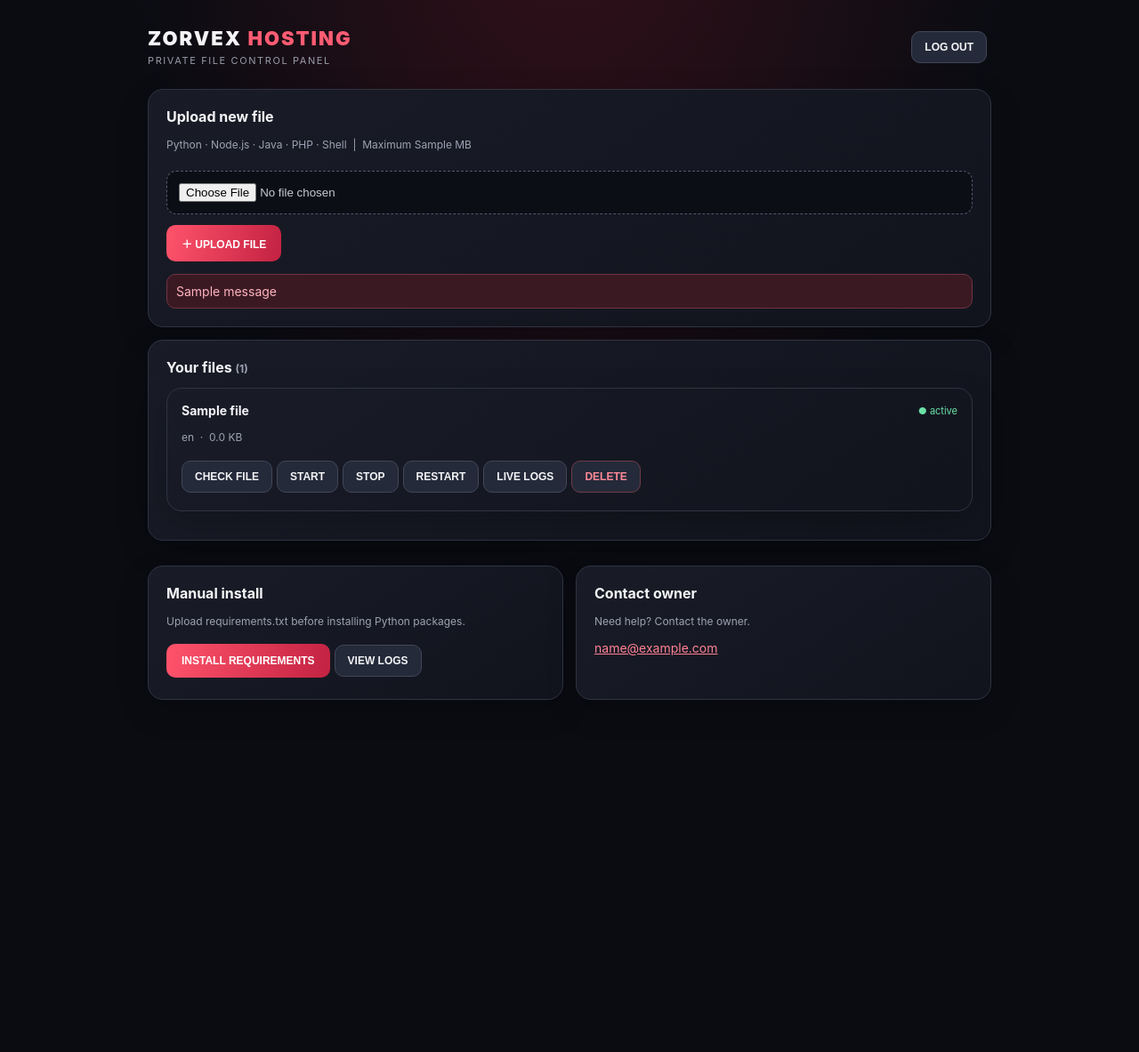
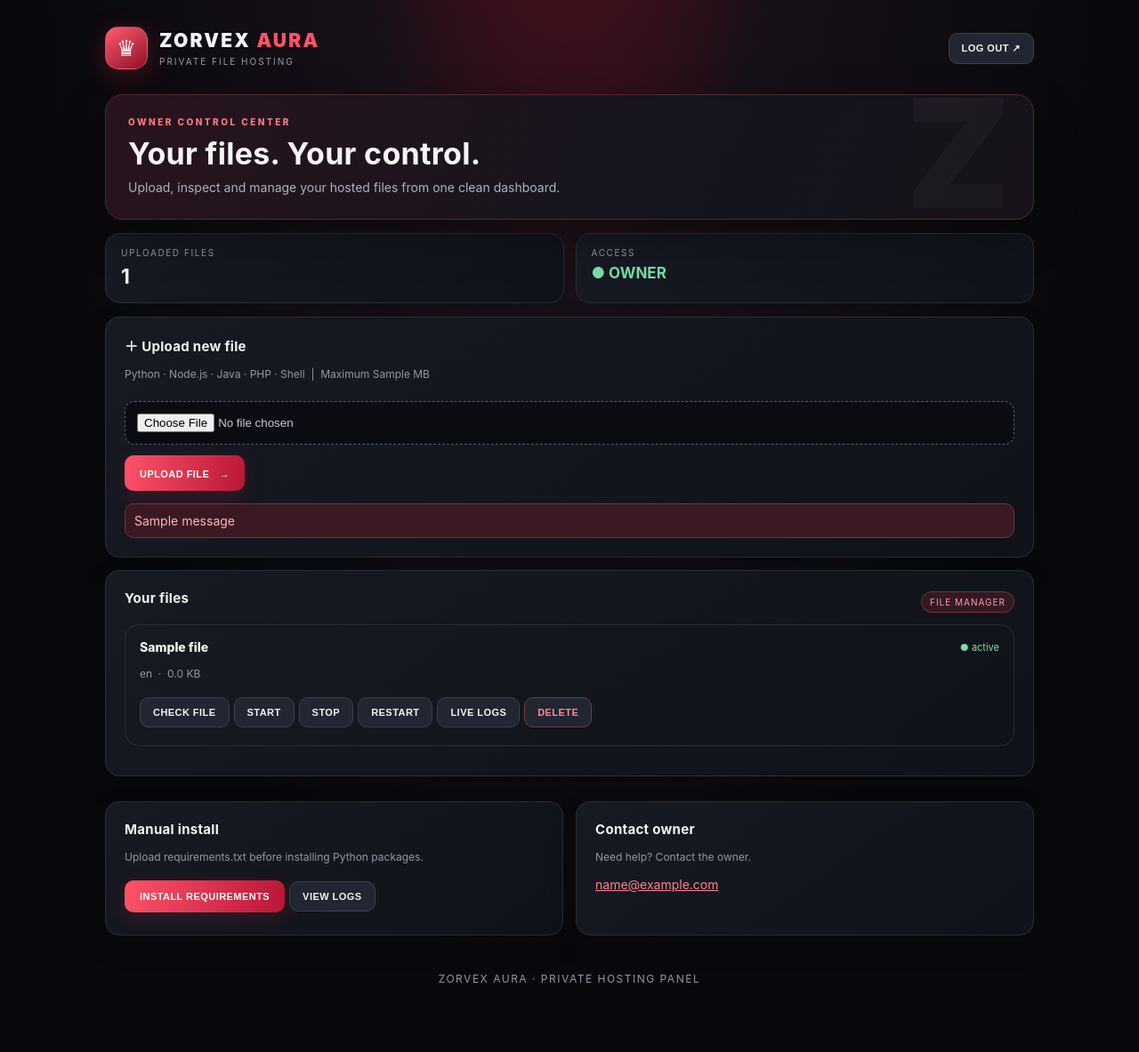
Before and after one commit to d89862403-hash/Render_hosting_2, a Flask app: template templates/index.html in a window 1280 px wide. Shown: the whole page at 89% size. Before the commit the page ends 787 px from the top, so only its background shows below. Run offline with Flask 3, Linux system fonts and the light colour scheme; the visitor is signed in with stand-in values (Sample User, id 1); the template is opened without the code that fills it: most values are stand-ins (such as "Sample title", 1, 10 or a date in 2020); one stand-in notice (Sample message) is shown; parts of the project's set-up code (start-up, migrations or seed data) failed here and were passed over.

Commit message:
Apply approved ZORVEX premium dashboard design

```diff
--- a/templates/index.html
+++ b/templates/index.html
@@ -1,30 +1,26 @@
 <!doctype html>
-<html lang="en"><head><meta charset="utf-8"><meta name="viewport" content="width=device-width,initial-scale=1"><meta name="theme-color" content="#090a10"><title>ZORVEX HOSTING</title>
+<html lang="en"><head><meta charset="utf-8"><meta name="viewport" content="width=device-width,initial-scale=1"><meta name="theme-color" content="#08090d"><title>ZORVEX AURA — Hosting</title>
 <style>
-*{box-sizing:border-box}body{margin:0;background:radial-gradient(ellipse at 50% -20%,#35101a 0%,#0a0c12 55%);color:#f5f4f7;font:14px Inter,system-ui,sans-serif}main{max-width:980px;margin:auto;padding:24px 16px 55px}
-header{display:flex;align-items:center;justify-content:space-between;gap:12px;margin:6px 0 25px}.brand{font-size:22px;font-weight:950;letter-spacing:2px}.brand span{color:#ff5c73}.tag{color:#999baa;font-size:11px;letter-spacing:1.6px;margin-top:5px}
-.panel,.file{background:linear-gradient(145deg,#191c27,#11141d);border:1px solid #303342;border-radius:17px;padding:20px;margin:14px 0;box-shadow:0 12px 35px #0003}
-.panel h2{font-size:16px;margin:0 0 8px}.muted{color:#9da2b2;font-size:12px;line-height:1.6}
-input[type=file]{width:100%;padding:13px;background:#0b0e15;border:1px dashed #55586a;border-radius:11px;color:#c9c9d2;margin:8px 0}
-button{background:#242a39;color:#f4f3f7;border:1px solid #41475a;border-radius:10px;padding:10px 14px;margin:4px 5px 4px 0;font-weight:650;font-size:12px;cursor:pointer}
-button.primary{background:linear-gradient(100deg,#ff536b,#c32242);border:0;color:white;padding:12px 17px}
-button.danger{color:#ff8998;border-color:#713b4a}.logout{margin:0}
-.file{padding:16px;margin:12px 0}.filetop{display:flex;justify-content:space-between;gap:10px;align-items:center;overflow-wrap:anywhere}.filename{font-weight:750;font-size:14px}.status{color:#6be0a6;font-size:11px;white-space:nowrap}.actions{display:flex;flex-wrap:wrap;margin-top:10px}
-pre{background:#080a10;border:1px solid #272b38;padding:13px;border-radius:10px;white-space:pre-wrap;overflow:auto;max-height:260px;color:#c8d3e2;font-size:12px}
-.flash{color:#ffb3be;background:#3a1923;border:1px solid #713342;padding:10px;border-radius:10px;margin-top:10px}
-a{color:#ff8295}.empty{padding:18px;text-align:center;color:#898d9d}.grid{display:grid;grid-template-columns:1fr 1fr;gap:14px}
-@media(max-width:620px){main{padding:18px 12px 40px}.panel{padding:16px}.brand{font-size:19px}.grid{grid-template-columns:1fr}}
+:root{--red:#e52e49;--red2:#ff5368;--bg:#08090d;--panel:#12141b;--line:#292d38;--muted:#9297a6;--white:#f5f5f7}
+*{box-sizing:border-box}body{margin:0;min-height:100vh;background:radial-gradient(ellipse at 50% -18%,#59101e 0%,#171018 27%,var(--bg) 67%);color:var(--white);font:14px Inter,system-ui,sans-serif}
+main{width:min(1080px,100%);margin:auto;padding:26px 18px 60px}
+header{display:flex;align-items:center;justify-content:space-between;gap:14px;margin:4px 0 28px}.identity{display:flex;align-items:center;gap:13px}.crest{width:48px;height:48px;border-radius:15px;display:grid;place-items:center;background:linear-gradient(145deg,#ff5b70,#8f1028);font-size:25px;box-shadow:0 8px 30px #e52e4940;border:1px solid #ff8a9a55}.brand{font-size:21px;font-weight:950;letter-spacing:2.2px}.brand span{color:var(--red2)}.tag{color:#9b9daa;font-size:10px;letter-spacing:2px;margin-top:5px}.logout{margin:0}
+.hero{padding:24px 25px;border:1px solid #542634;border-radius:20px;background:linear-gradient(115deg,#28131d,#15151d 62%,#17121a);box-shadow:0 18px 50px #0005;position:relative;overflow:hidden}.hero:after{content:"Z";position:absolute;right:25px;top:-38px;font-size:170px;font-weight:1000;color:#ffffff08;pointer-events:none}.eyebrow{color:#ff7889;font-size:10px;letter-spacing:2.5px;font-weight:800}.hero h1{font-size:clamp(23px,5vw,34px);margin:9px 0 7px;letter-spacing:.3px}.hero p{color:#aeb0bd;margin:0;line-height:1.6;max-width:560px}.stats{display:grid;grid-template-columns:repeat(2,minmax(0,1fr));gap:13px;margin:15px 0}.stat,.panel,.file{background:linear-gradient(145deg,#171a23,#101219);border:1px solid var(--line);border-radius:16px}.stat{padding:15px 17px}.stat small{display:block;color:var(--muted);font-size:10px;letter-spacing:1.6px}.stat strong{display:block;font-size:23px;margin-top:7px}.panel{padding:21px;margin:14px 0;box-shadow:0 12px 32px #0002}.panel h2{font-size:15px;margin:0 0 8px;letter-spacing:.3px}.muted{color:var(--muted);font-size:12px;line-height:1.65}
+input[type=file]{width:100%;padding:13px;background:#0a0c12;border:1px dashed #555b6b;border-radius:11px;color:#c9c9d2;margin:8px 0}
+button{background:#222632;color:#f4f3f7;border:1px solid #3a4050;border-radius:10px;padding:10px 14px;margin:4px 5px 4px 0;font-weight:700;font-size:11px;letter-spacing:.45px;cursor:pointer;transition:.18s}button:hover{border-color:#ff6478;transform:translateY(-1px)}button.primary{background:linear-gradient(100deg,var(--red2),#b91636);border:0;color:white;padding:12px 17px;box-shadow:0 7px 22px #df24432b}button.danger{color:#ff8998;border-color:#713b4a}.logout button{margin:0}
+.file{padding:16px;margin:12px 0}.filetop{display:flex;justify-content:space-between;gap:10px;align-items:center;overflow-wrap:anywhere}.filename{font-weight:800;font-size:14px}.status{color:#76dfa9;font-size:11px;white-space:nowrap}.actions{display:flex;flex-wrap:wrap;margin-top:10px}
+pre{background:#080a10;border:1px solid #272b38;padding:13px;border-radius:10px;white-space:pre-wrap;overflow:auto;max-height:260px;color:#c8d3e2;font-size:12px}.flash{color:#ffb3be;background:#3a1923;border:1px solid #713342;padding:10px;border-radius:10px;margin-top:10px}a{color:#ff8295}.empty{padding:22px;text-align:center;color:#898d9d}.grid{display:grid;grid-template-columns:1fr 1fr;gap:14px}.sectionhead{display:flex;align-items:center;justify-content:space-between;gap:10px}.pill{font-size:10px;color:#ff9baa;border:1px solid #713342;background:#321923;padding:5px 9px;border-radius:99px;letter-spacing:1px}
+@media(max-width:620px){main{padding:17px 12px 40px}.panel{padding:16px}.brand{font-size:18px}.grid{grid-template-columns:1fr}.hero{padding:20px}.stats{gap:9px}.stat{padding:13px}.crest{width:43px;height:43px}}
 </style></head><body><main>
-<header><div><div class="brand">ZORVEX <span>HOSTING</span></div><div class="tag">PRIVATE FILE CONTROL PANEL</div></div><form class="logout" action="/logout" method="post"><button>LOG OUT</button></form></header>
-<section class="panel"><h2>Upload new file</h2><p class="muted">Python · Node.js · Java · PHP · Shell &nbsp;|&nbsp; Maximum {{max_mb}} MB</p>
-<form action="/upload" method="post" enctype="multipart/form-data"><input type="file" name="file" required><button class="primary" type="submit">＋ UPLOAD FILE</button></form>
-{% for m in get_flashed_messages() %}<div class="flash">{{m}}</div>{% endfor %}</section>
-<section class="panel"><h2>Your files <span class="muted">({{files|length}})</span></h2>
-{% for f in files %}<article class="file"><div class="filetop"><span class="filename">{{f.name}}</span><span class="status">● {{f.status}}</span></div><p class="muted">{{f.language}} &nbsp;·&nbsp; {{(f.size/1024)|round(1)}} KB</p>
-<div class="actions"><button onclick="checkFile('{{f.name}}')">CHECK FILE</button><button onclick="act('start','{{f.name}}')">START</button><button onclick="act('stop','{{f.name}}')">STOP</button><button onclick="act('restart','{{f.name}}')">RESTART</button><button onclick="showLogs(this,'{{f.name}}')">LIVE LOGS</button><button class="danger" onclick="act('delete','{{f.name}}')">DELETE</button></div><pre hidden></pre></article>
-{% else %}<div class="empty">No files uploaded yet. Upload your first file above.</div>{% endfor %}</section>
-<div class="grid"><section class="panel"><h2>Manual install</h2><p class="muted">Upload requirements.txt before installing Python packages.</p><button class="primary" onclick="install()">INSTALL REQUIREMENTS</button><button onclick="installLogs()">VIEW LOGS</button><pre id="installlog" hidden></pre></section>
-<section class="panel"><h2>Contact owner</h2>{% if email %}<p class="muted">Need help? Contact the owner.</p><a href="mailto:{{email}}">{{email}}</a>{% else %}<p class="muted">Owner contact is not configured yet.</p>{% endif %}</section></div>
+<header><div class="identity"><div class="crest">♛</div><div><div class="brand">ZORVEX <span>AURA</span></div><div class="tag">PRIVATE FILE HOSTING</div></div></div><form class="logout" action="/logout" method="post"><button>LOG OUT ↗</button></form></header>
+<section class="hero"><div class="eyebrow">OWNER CONTROL CENTER</div><h1>Your files. Your control.</h1><p>Upload, inspect and manage your hosted files from one clean dashboard.</p></section>
+<div class="stats"><div class="stat"><small>UPLOADED FILES</small><strong>{{files|length}}</strong></div><div class="stat"><small>ACCESS</small><strong style="font-size:17px;color:#76dfa9">● OWNER</strong></div></div>
+<section class="panel"><h2>＋ Upload new file</h2><p class="muted">Python · Node.js · Java · PHP · Shell &nbsp;|&nbsp; Maximum {{max_mb}} MB</p><form action="/upload" method="post" enctype="multipart/form-data"><input type="file" name="file" required><button class="primary" type="submit">UPLOAD FILE　→</button></form>{% for m in get_flashed_messages() %}<div class="flash">{{m}}</div>{% endfor %}</section>
+<section class="panel"><div class="sectionhead"><h2>Your files</h2><span class="pill">FILE MANAGER</span></div>
+{% for f in files %}<article class="file"><div class="filetop"><span class="filename">{{f.name}}</span><span class="status">● {{f.status}}</span></div><p class="muted">{{f.language}} &nbsp;·&nbsp; {{(f.size/1024)|round(1)}} KB</p><div class="actions"><button onclick="checkFile('{{f.name}}')">CHECK FILE</button><button onclick="act('start','{{f.name}}')">START</button><button onclick="act('stop','{{f.name}}')">STOP</button><button onclick="act('restart','{{f.name}}')">RESTART</button><button onclick="showLogs(this,'{{f.name}}')">LIVE LOGS</button><button class="danger" onclick="act('delete','{{f.name}}')">DELETE</button></div><pre hidden></pre></article>
+{% else %}<div class="empty">No files uploaded yet.<br><span class="muted">Upload your first file to get started.</span></div>{% endfor %}</section>
+<div class="grid"><section class="panel"><h2>Manual install</h2><p class="muted">Upload requirements.txt before installing Python packages.</p><button class="primary" onclick="install()">INSTALL REQUIREMENTS</button><button onclick="installLogs()">VIEW LOGS</button><pre id="installlog" hidden></pre></section><section class="panel"><h2>Contact owner</h2>{% if email %}<p class="muted">Need help? Contact the owner.</p><a href="mailto:{{email}}">{{email}}</a>{% else %}<p class="muted">Owner contact is not configured yet.</p>{% endif %}</section></div>
+<p class="muted" style="text-align:center;margin-top:25px;letter-spacing:1.5px">ZORVEX AURA · PRIVATE HOSTING PANEL</p>
 </main><script>
 async function post(url,body=''){const r=await fetch(url,{method:'POST',headers:{'Content-Type':'application/x-www-form-urlencoded'},body});let j={};try{j=await r.json()}catch{}if(!r.ok||j.ok===false)throw Error(j.error||'Request failed');return j}
 async function act(a,n){try{const j=await post('/'+a+'/'+encodeURIComponent(n));alert(j.message||'Done');location.reload()}catch(e){alert(e.message)}}
```
